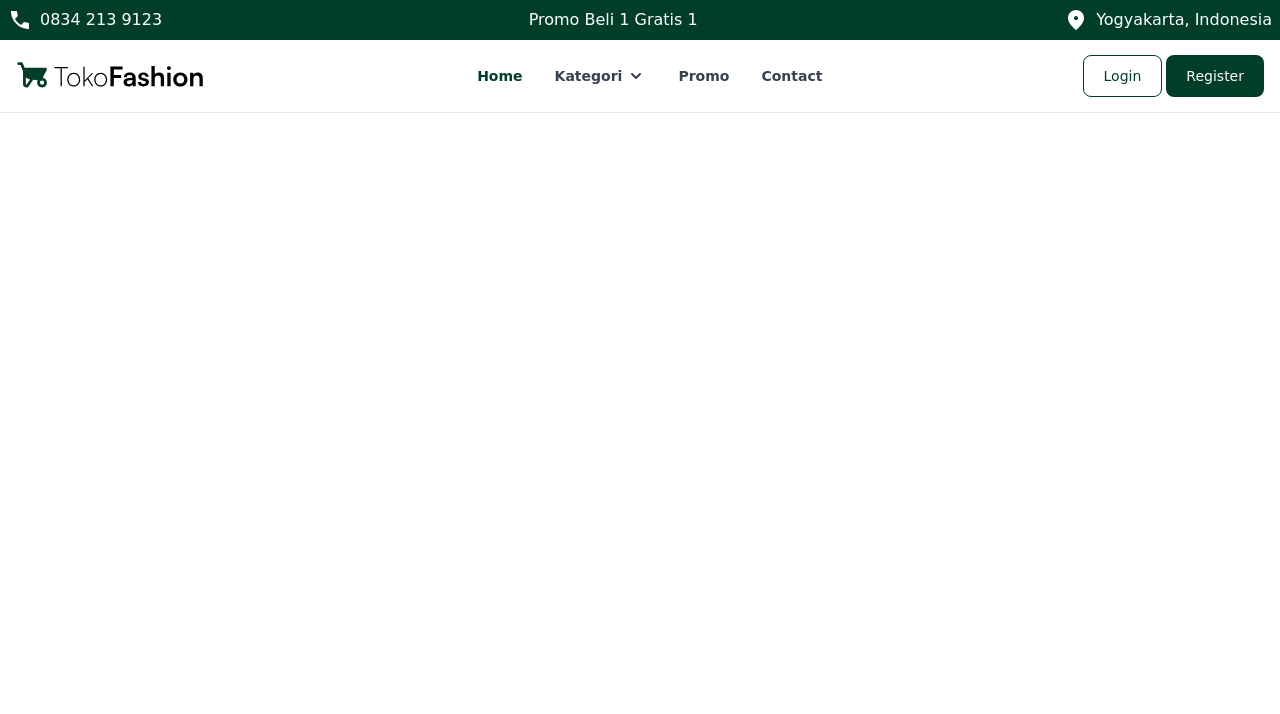
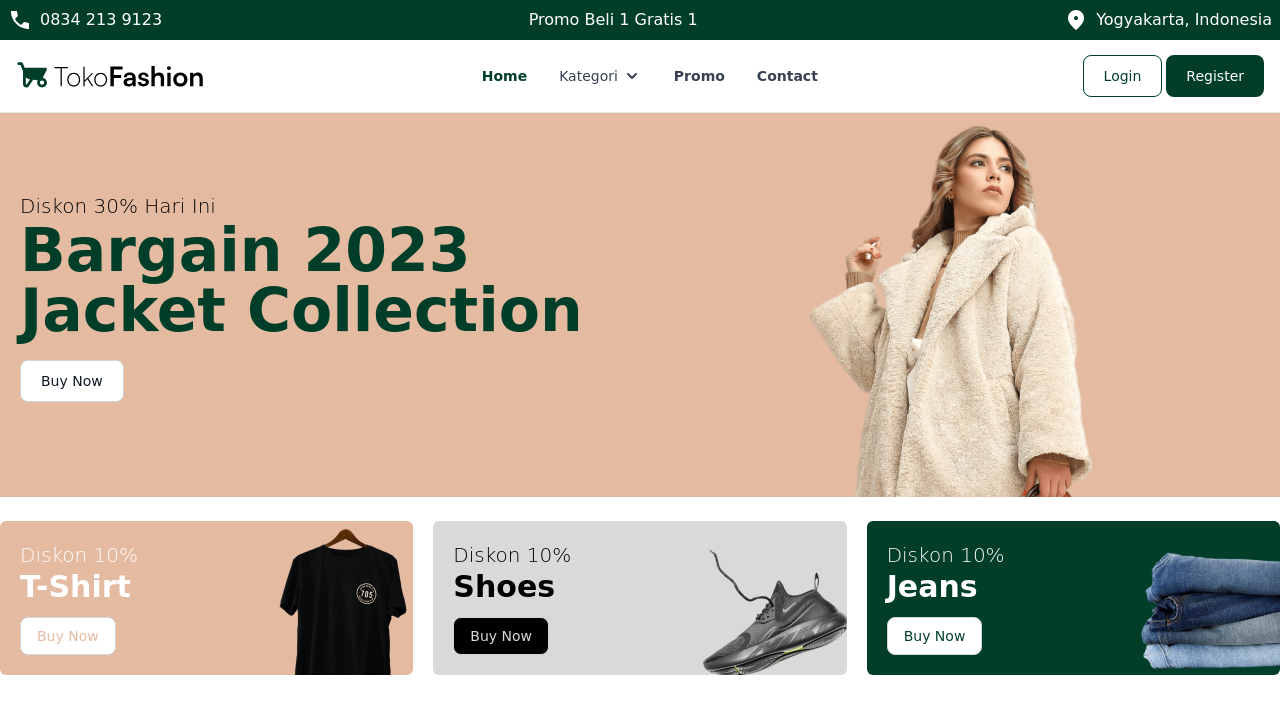
Before and after one commit to GirindraDA/Tailwind-Tutorial, a website: page src/index.html in a window 1280 px wide. Drawn offline with nearby package versions, Linux system fonts and the light colour scheme.

Commit message:
Update v2

```diff
--- a/src/index.html
+++ b/src/index.html
@@ -41,7 +41,7 @@
                 Home</a>
             </li>
             <li>
-                <button id="dropdownNavbarLink" data-dropdown-toggle="dropdownNavbar" class="font-bold flex items-center justify-between w-full py-2 pl-3 pr-4 font-medium text-gray-700 rounded hover:bg-gray-100 md:hover:bg-transparent md:border-0 md:hover:text-primary1 md:p-0 md:w-auto dark:text-gray-400 dark:hover:text-white dark:focus:text-white dark:border-gray-700 dark:hover:bg-gray-700 md:dark:hover:bg-transparent">
+                <button id="dropdownNavbarLink" data-dropdown-toggle="dropdownNavbar" class="font-bold flex items-center justify-between w-full py-2 pl-3 pr-4 font-medium  text-gray-700 rounded hover:bg-gray-100 md:hover:bg-transparent md:border-0 md:hover:text-primary1 md:p-0 md:w-auto dark:text-gray-400 dark:hover:text-white dark:focus:text-white dark:border-gray-700 dark:hover:bg-gray-700 md:dark:hover:bg-transparent">
                     Kategori<svg class="w-5 h-5 ml-1" aria-hidden="true" fill="currentColor" viewBox="0 0 20 20" xmlns="http://www.w3.org/2000/svg"><path fill-rule="evenodd" d="M5.293 7.293a1 1 0 011.414 0L10 10.586l3.293-3.293a1 1 0 111.414 1.414l-4 4a1 1 0 01-1.414 0l-4-4a1 1 0 010-1.414z" clip-rule="evenodd"></path></svg></button>
                 <!-- Dropdown menu -->
                 <div id="dropdownNavbar" class="z-10 hidden font-normal bg-white divide-y divide-gray-100 rounded-lg shadow w-44 dark:bg-gray-700 dark:divide-gray-600">
@@ -74,6 +74,62 @@
         </div>
     </nav>
 <!-- End Navbar -->
+<!-- Start Hero -->
+    <div class="bg-primary2 h-1/2 w-full">
+        <div class="container mx-auto grid grid-cols-1 md:grid-cols-2 items-center">
+            <div class="flex md:justify-center md:order-2 md:mb-2">
+                <img src="asset/images/hero.png" alt="Model" class="h-64 md:h-96 md:-mb-2">
+            </div>
+            <div class="ml-5">
+                <p class="font-light text-xl">Diskon 30% Hari Ini</p>
+                <p class="font-black text-3xl md:text-6xl text-primary1">Bargain 2023<br />Jacket Collection</p>
+                <button type="button" class="text-gray-900 mt-5 bg-white border border-gray-300 focus:outline-none hover:bg-gray-100 focus:ring-4 focus:ring-gray-200 font-medium rounded-lg text-sm px-5 py-2.5 mr-2 mb-4 dark:bg-gray-800 dark:text-white dark:border-gray-600 dark:hover:bg-gray-700 dark:hover:border-gray-600 dark:focus:ring-gray-700">
+                    Buy Now
+                </button>
+            </div>
+        </div>
+    </div>
+<!-- End Hero -->
+<!-- Start Kategori -->
+    <div class="container mx-auto mt-6 grid grid-cols-1 md:grid-cols-3 gap-5">
+        <div class="relative bg-primary2 p-5 rounded-md flex justify-between mx-5 md:mx-0">
+             <div>
+                <p class="font-light text-xl text-white">Diskon 10%</p>
+                <p class="font-black text-3xl text-white">T-Shirt</p>
+                <button type="button" class="text-primary2 mt-3 bg-white border border-gray-300 focus:outline-none hover:bg-gray-100 focus:ring-4 focus:ring-gray-200 font-medium rounded-lg text-sm px-4 py-2 mr-2 dark:bg-gray-800 dark:text-white dark:border-gray-600 dark:hover:bg-gray-700 dark:hover:border-gray-600 dark:focus:ring-gray-700">
+                    Buy Now
+                </button>
+             </div>
+             <div class="absolute bottom-0 right-0">
+                <img src="asset/images/kategori1.png" alt="shirt">
+             </div>
+        </div>
+        <div class="relative bg-primary3 p-5 rounded-md flex justify-between mx-5 md:mx-0">
+            <div>
+               <p class="font-light text-xl text-black">Diskon 10%</p>
+               <p class="font-black text-3xl text-black">Shoes</p>
+               <button type="button" class="text-primary3 mt-3 bg-black border border-gray-300 focus:outline-none hover:bg-black focus:ring-4 focus:ring-gray-200 font-medium rounded-lg text-sm px-4 py-2 mr-2 dark:bg-gray-800 dark:text-white dark:border-gray-600 dark:hover:bg-gray-700 dark:hover:border-gray-600 dark:focus:ring-gray-700">
+                   Buy Now
+               </button>
+            </div>
+            <div class="absolute bottom-0 right-0">
+               <img src="asset/images/kategori2.png" alt="shoes">
+            </div>
+       </div>
+       <div class="relative bg-primary1 p-5 rounded-md flex justify-between mx-5 md:mx-0">
+            <div>
+                <p class="font-light text-xl text-white">Diskon 10%</p>
+                <p class="font-black text-3xl text-white">Jeans</p>
+                <button type="button" class="text-primary1 mt-3 bg-white border border-gray-300 focus:outline-none hover:bg-gray-100 focus:ring-4 focus:ring-gray-200 font-medium rounded-lg text-sm px-4 py-2 mr-2 dark:bg-gray-800 dark:text-white dark:border-gray-600 dark:hover:bg-gray-700 dark:hover:border-gray-600 dark:focus:ring-gray-700">
+                    Buy Now
+                </button>
+            </div>
+            <div class="absolute bottom-0 right-0">
+                <img src="asset/images/kategori3.png" alt="jeans">
+            </div>
+        </div>
+    </div>
+<!-- End Kategori -->
 
     <script src="https://cdnjs.cloudflare.com/ajax/libs/flowbite/1.6.4/flowbite.min.js"></script>
 </body>
```
Also changed, not shown: dist/output.css, src/asset/images/hero.png (added), src/asset/images/kategori1.png (added), src/asset/images/kategori2.png (added), src/asset/images/kategori3.png (added).
